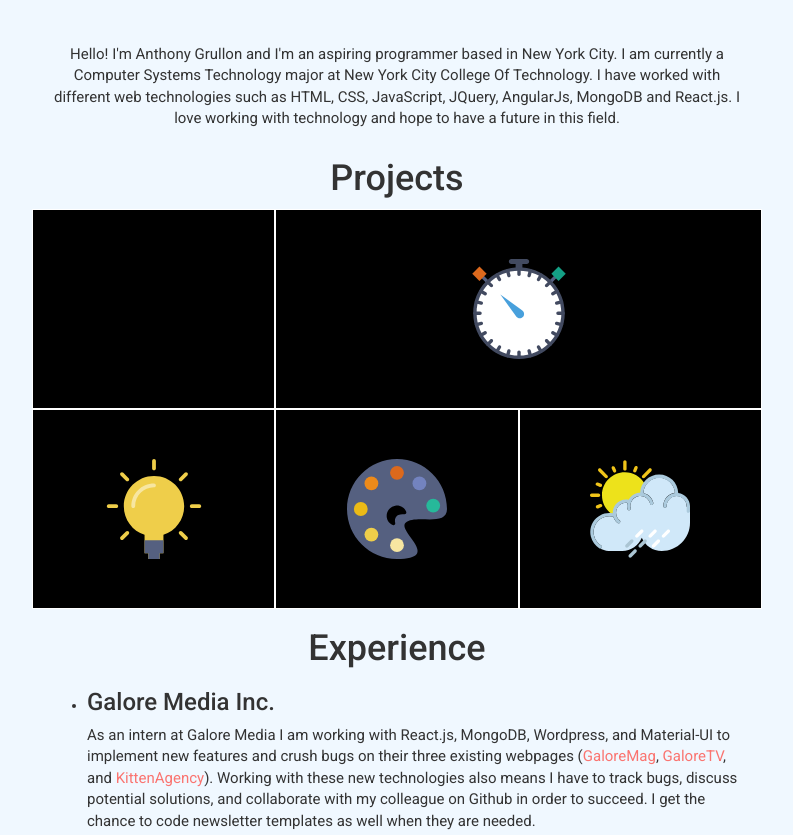
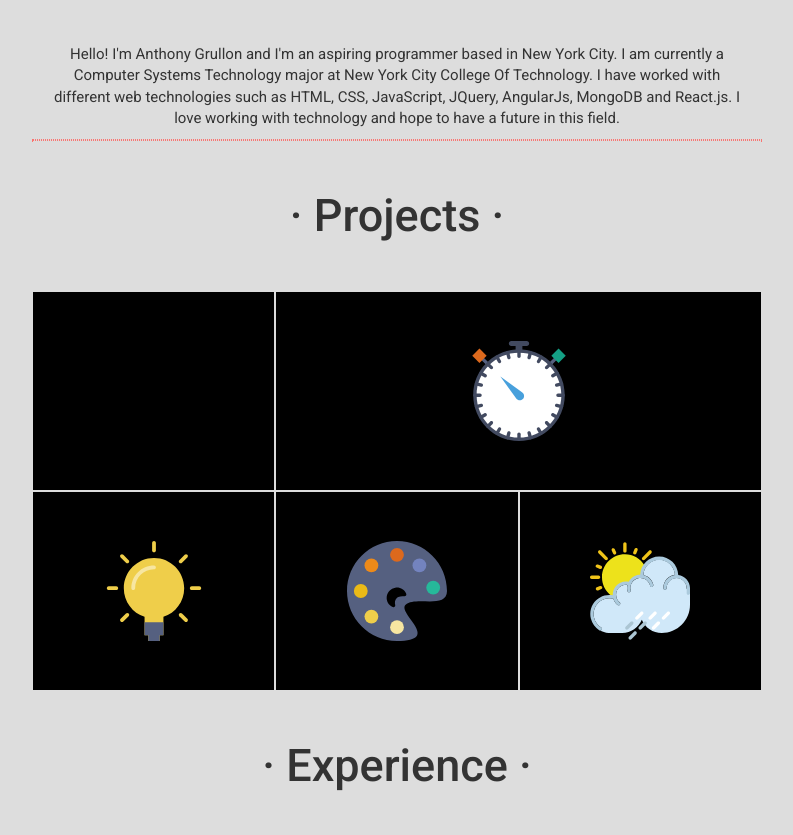
Before and after one commit to agrullon95/agrullon95.github.io, a plain HTML site: page index.html in a window 1280 px wide. Shown: the part 320-1155 px from the top of the page, without its empty margins (243-1036 px from the left). Drawn offline with nearby package versions, Linux system fonts and the light colour scheme.

Commit message:
Changed background color/changed anchor tag & hr tag color/ added hr before footer/ added html entity (mid dot) to h2 heading for projects/experience

```diff
--- a/css/main.css
+++ b/css/main.css
@@ -6,11 +6,29 @@
 
 body {
   font-family: 'Roboto', sans-serif;
-  background-color: #F0F8FF;
+  background-color: #ddd;
 }
 
 p {
   font-size: 15px;
+}
+
+a {
+  color: #fa7470;
+}
+
+a:hover {
+  text-decoration: none;
+}
+
+hr {
+  border: 1px dotted #fa7470;
+  margin: 0px 0px;
+}
+
+.head {
+  margin: 50px 0px;
+  font-size: 45px;
 }
 
 header {
@@ -50,7 +68,7 @@ header h2{
   background-repeat: no-repeat;
   background-position: center;
   background-size: 100px; */
-  border: 1px solid white;
+  border: 1px solid #ddd;
   padding: 0px;
   margin: 0px;
   text-align: center;
--- a/index.html
+++ b/index.html
@@ -31,10 +31,11 @@
             <p class="text-center">Hello! I'm Anthony Grullon and I'm an aspiring programmer based in New York City. I am currently a Computer Systems Technology major at New York City College Of Technology. I have worked with different web technologies such as HTML, CSS, JavaScript, JQuery, AngularJs, MongoDB and React.js.
             I love working with technology and hope to have a future in this field.</p>
           </div>
+          <hr></hr>
         </div>
 
         <div class="row">
-          <h1 class="text-center">Projects</h1>
+          <h2 class="text-center head">&#183; Projects &#183;</h2>
           <a href="https://agrullon95.github.io/Calculator_project/">
             <figure class="imageBlock firstImage col-sm-4">
               <figcaption>Calculator</figcaption>
@@ -64,7 +65,7 @@
 
         <div class="row">
          <div class="col-sm-12">
-            <h1 class="text-center">Experience</h1>
+            <h2 class="text-center head">&#183; Experience &#183;</h2>
             <ul>
               <li>
                 <h3>Galore Media Inc.</h3>
@@ -107,9 +108,6 @@
             </div>
           </div>
 
-
-        </div>
-
       </main>
       <hr></hr>
       <footer class="text-center">
```
